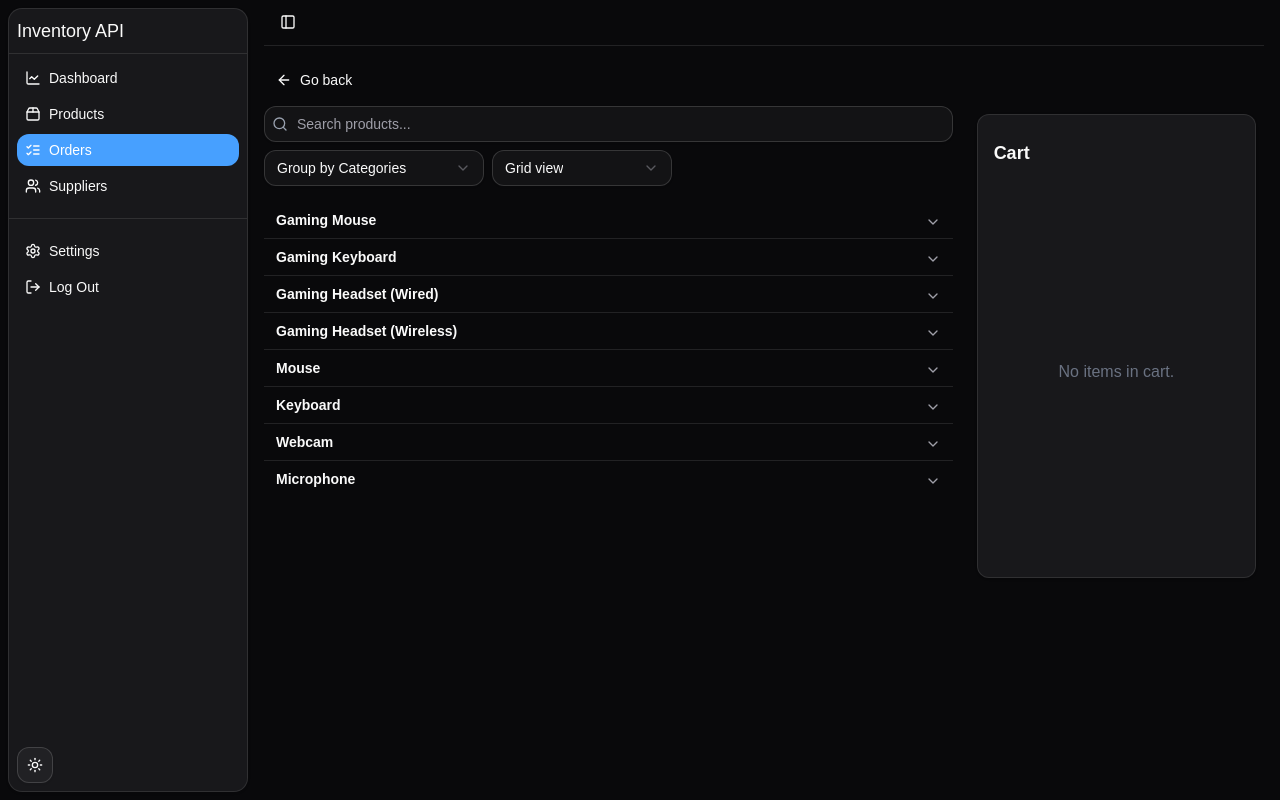
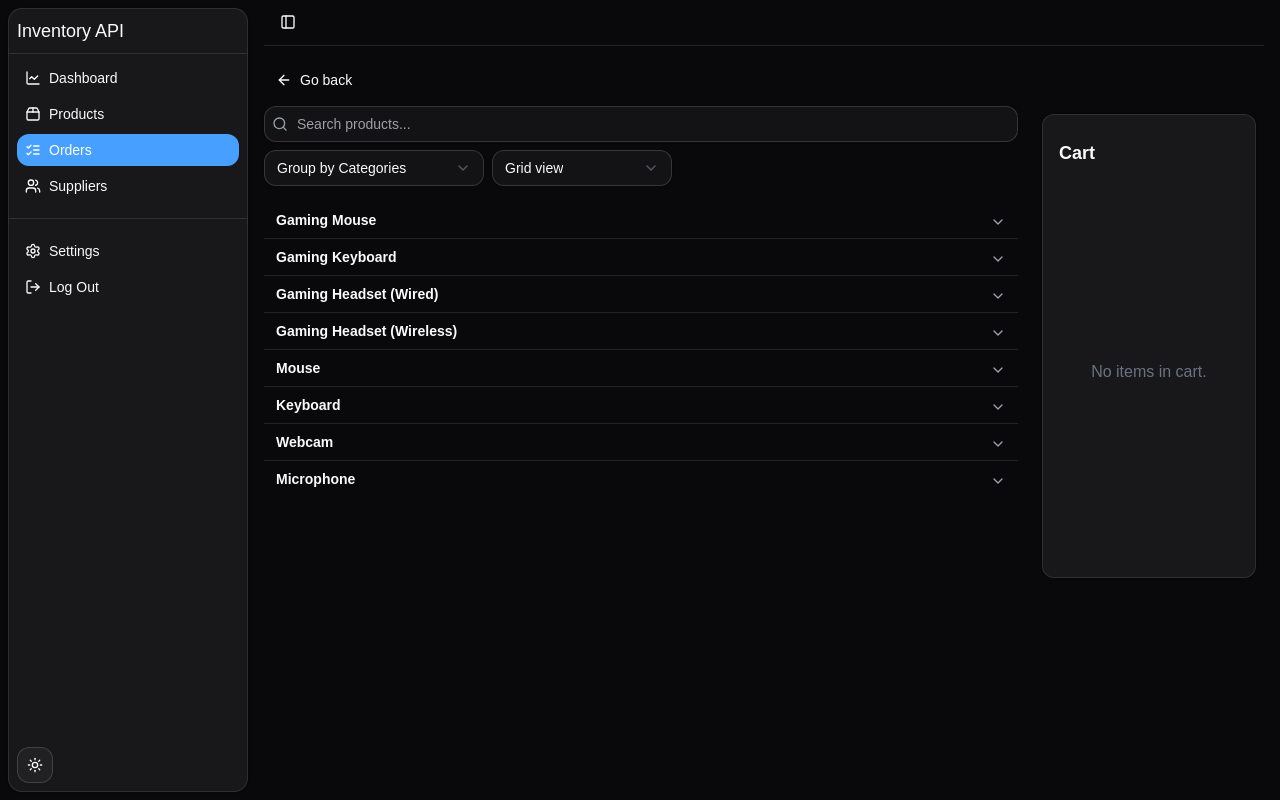
Before and after one commit to mrdsx/inventory-api, a Next.js app in the folder frontend/: page /orders/create in a window 1280 px wide. Built offline with nearby package versions, Linux system fonts and the light colour scheme.

Commit message:
refactor(frontend/order): move CatalogActions and its child components to separate folder

```diff
--- a/frontend/src/app/(pages)/(workspace)/orders/create/components/Catalog.tsx
+++ b/frontend/src/app/(pages)/(workspace)/orders/create/components/Catalog.tsx
@@ -16,7 +16,7 @@ import {
 } from "@/features/product";
 import { Minus, Plus } from "lucide-react";
 import { products } from "../mock-data";
-import { CatalogActions } from "./CatalogActions";
+import { CatalogActions } from "./CatalogActions/CatalogActions";
 
 export function Catalog() {
   const { addToCart, getCartItemCount, removeOneFromCart } =
@@ -59,7 +59,7 @@ export function Catalog() {
     ).length;
 
   return (
-    <div className="flex w-[70%] flex-col">
+    <div className="flex w-full flex-col gap-4">
       <CatalogActions />
       <div className="flex-1">
         <ScrollArea className="h-95">
--- a/frontend/src/app/(pages)/(workspace)/orders/create/components/CatalogActions.tsx
+++ b/frontend/src/app/(pages)/(workspace)/orders/create/components/CatalogActions/CatalogActions.tsx
@@ -7,7 +7,7 @@ export function CatalogActions() {
   const { searchQuery, setSearchQuery } = useProductSearchStore();
 
   return (
-    <div className="mb-4 flex flex-col gap-2">
+    <div className="flex flex-col gap-2">
       <SearchBar
         placeholder="Search products..."
         onChange={(e) => setSearchQuery(e.target.value)}
```
Also changed, not shown: frontend/src/app/(pages)/(workspace)/orders/create/components/CatalogActions/ProductGroupBySelect.tsx (renamed from frontend/src/app/(pages)/(workspace)/orders/create/components/ProductGroupBySelect.tsx), frontend/src/app/(pages)/(workspace)/orders/create/components/CatalogActions/ProductViewSelect.tsx (renamed from frontend/src/app/(pages)/(workspace)/orders/create/components/ProductViewSelect.tsx).
